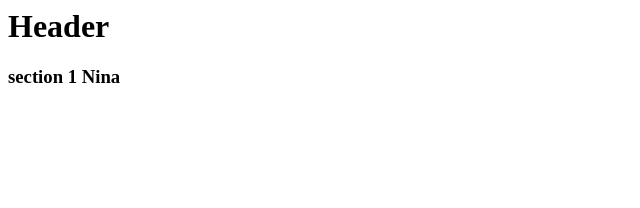
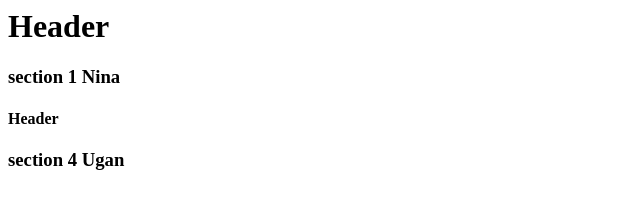
Before and after one commit to ivan-iddo/WorkshopGit, a plain HTML site: page index.html in a window 1280 px wide. Shown: the whole page, without its empty margins (0-640 px from the left). Drawn offline with Linux system fonts and the light colour scheme.

Commit message:
Update index.html

```diff
--- a/index.html
+++ b/index.html
@@ -6,4 +6,6 @@
 	<h1>Header</h1>
     <h3><b>section 1 Nina</b></h3>
 </body>
+	<h4>Header</h4>
+    <h3><b>section 4 Ugan</b></h3>
 </html>
```
